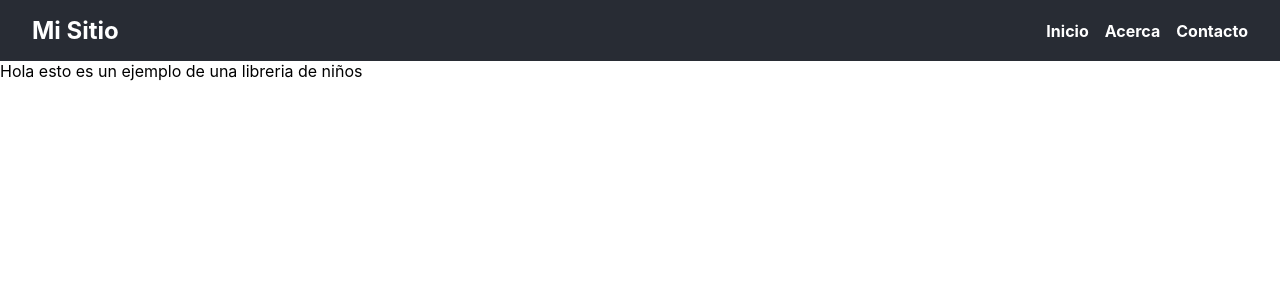
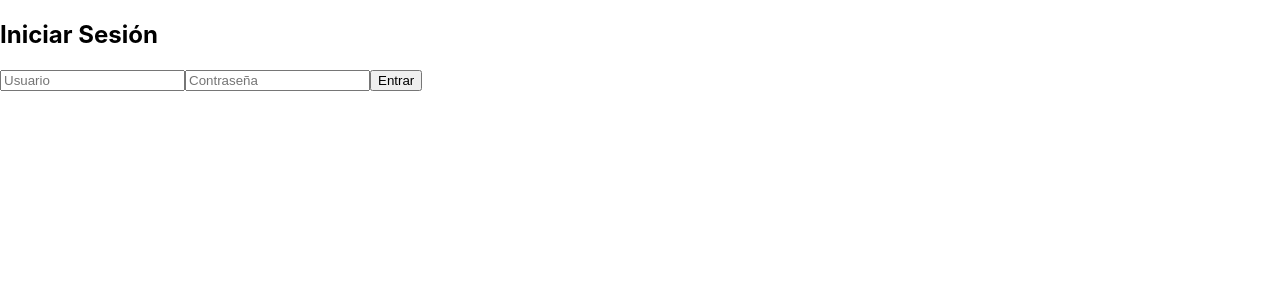
Before and after one commit to Ana0603/libreria-ninos, a React (Create React App) app: page / in a window 1280 px wide. Shown: the top 300 px of the page. Built offline with nearby package versions, Linux system fonts and the light colour scheme.

Commit message:
Pagina de Login
Usuario: usuario
contraseña: 12345

```diff
--- a/src/App.js
+++ b/src/App.js
@@ -1,14 +1,21 @@
-import logo from './logo.svg';
+import React, { useState } from 'react';
 import './App.css';
 import Header from './components/Header';
+import Login from './components/Login';
 
 
 function App() {
+  const [usuario, setUsuario] = useState(null);
+
+  if (!usuario) {
+    return <Login onLogin={setUsuario} />;
+  }
+
   return (
     <div>
       <Header />
       <main>
-        {'Hola esto es un ejemplo de una libreria de niños'}
+        {`Hola ${usuario}, esto es un ejemplo de una libreria de niños`}
       </main>
     </div>
   );
--- /dev/null
+++ b/src/components/Login.jsx
@@ -0,0 +1,41 @@
+import React, { useState } from "react";
+
+function Login({ onLogin }) {
+  const [usuario, setUsername] = useState("");
+  const [clave, setPassword] = useState("");
+  const [error, setError] = useState("");
+
+  const handleSubmit = (e) => {
+    e.preventDefault();
+
+    if (usuario === "usuario" && clave === "12345") {
+      onLogin(usuario);
+    } else {
+      setError("Usuario o contraseña incorrectos");
+    }
+  };
+
+  return (
+    <div>
+      <h2>Iniciar Sesión</h2>
+      <form onSubmit={handleSubmit}>
+        <input
+          type="text"
+          placeholder="Usuario"
+          value={usuario}
+          onChange={(e) => setUsername(e.target.value)}
+        />
+        <input
+          type="password"
+          placeholder="Contraseña"
+          value={clave}
+          onChange={(e) => setPassword(e.target.value)}
+        />
+        <button type="submit">Entrar</button>
+        {error && <p style={{ color: "red" }}>{error}</p>}
+      </form>
+    </div>
+  );
+}
+
+export default Login;
```
